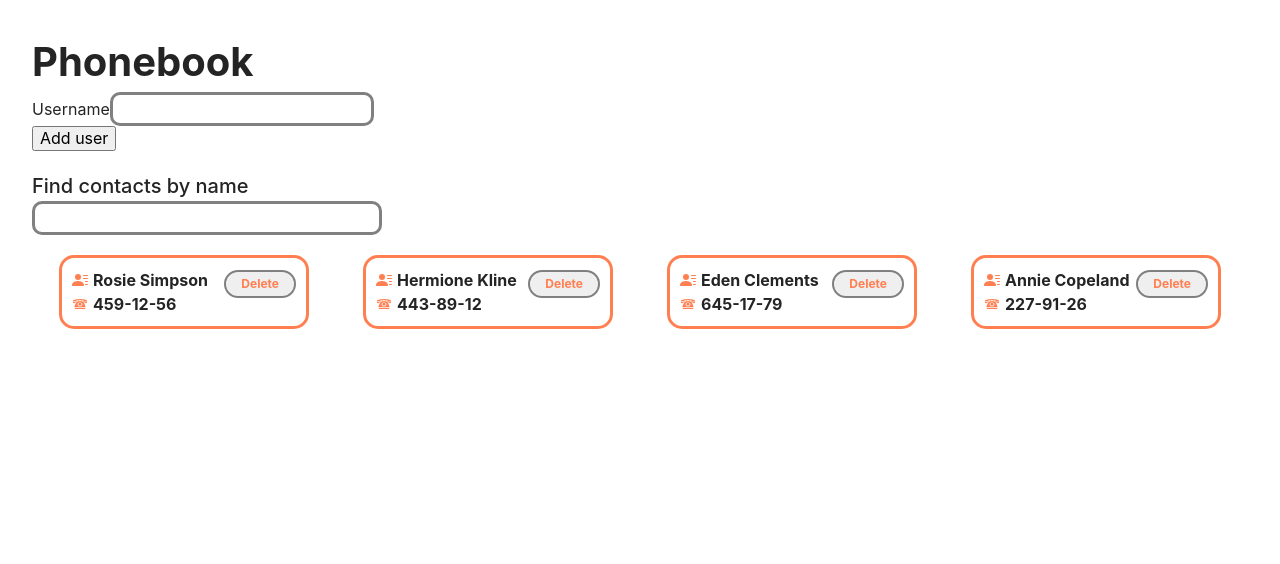
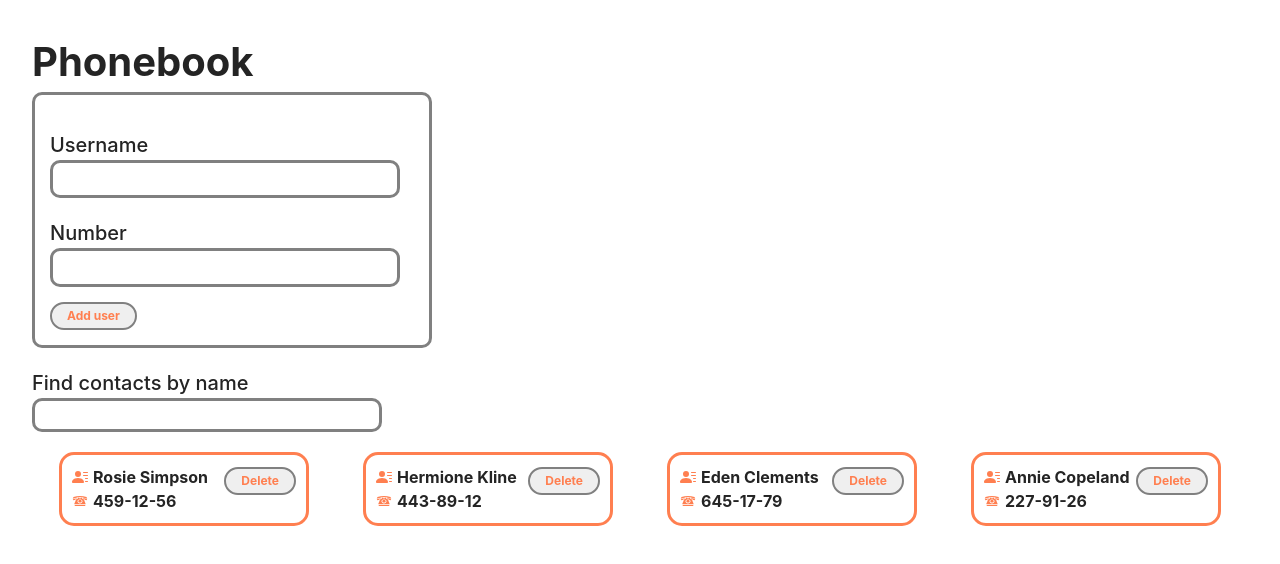
Before and after one commit to Natalie-ingineer/goit-react-hw-03, a React (Vite) app: page / in a window 1280 px wide. Shown: the top 564 px of the page. Built offline with nearby package versions, Linux system fonts and the light colour scheme.

Commit message:
update task 5

```diff
--- a/package.json
+++ b/package.json
@@ -15,7 +15,8 @@
     "modern-normalize": "^2.0.0",
     "react": "^18.2.0",
     "react-dom": "^18.2.0",
-    "react-icons": "^5.0.1"
+    "react-icons": "^5.0.1",
+    "yup": "^1.3.3"
   },
   "devDependencies": {
     "@types/react": "^18.2.43",
--- a/src/components/App.jsx
+++ b/src/components/App.jsx
@@ -1,3 +1,4 @@
+// import { ContactForm } from "./ContactForm/ContactForm";
 import { ContactForm } from "./ContactForm/ContactForm";
 import { ContactList } from "./ContactList/ContactList";
 import { SearchBox } from "./SearchBox/SearchBox";
@@ -31,16 +32,9 @@ export const App = () => {
     });
   };
 
-  const addUser = (newUser, newNumber) => {
+  const addUser = (newUser) => {
     setUsers((prevUsers) => {
-      return [
-        ...prevUsers,
-        {
-          name: newUser,
-          number: newNumber,
-          id: Date.now(),
-        },
-      ];
+      return [...prevUsers, newUser];
     });
   };
 
@@ -52,6 +46,7 @@ export const App = () => {
     <>
       <h1 className="caption">Phonebook</h1>
       <ContactForm onAdd={addUser} />
+      {/* <ContactForm onAdd={addUser} /> */}
       <SearchBox value={nameFilter} onFilter={setNameFilter} />
       <ContactList items={visibleUsers} onDelete={deleteUser} />
     </>
--- a/src/components/Contact/Contact.jsx
+++ b/src/components/Contact/Contact.jsx
@@ -2,15 +2,15 @@ import { BsPersonLinesFill } from "react-icons/bs";
 import { GiRotaryPhone } from "react-icons/gi";
 import css from "./Contact.module.css";
 
-export const Contact = ({ contact, onDeleteUser }) => {
+export const Contact = ({ contact, phonenumber, onDeleteUser }) => {
   return (
     <div className={css.wraper}>
       <div className={css.infoWrap}>
         <p className={css.userName}>
-          <BsPersonLinesFill className={css.icon} /> {contact.name}
+          <BsPersonLinesFill className={css.icon} /> {contact}
         </p>
         <p className={css.userPhone}>
-          <GiRotaryPhone className={css.icon} /> {contact.number}
+          <GiRotaryPhone className={css.icon} /> {phonenumber}
         </p>
       </div>
       <div>
--- a/src/components/ContactForm/ContactForm.jsx
+++ b/src/components/ContactForm/ContactForm.jsx
@@ -1,35 +1,48 @@
+import { Formik, Form, Field, ErrorMessage } from "formik";
+import * as Yup from "yup";
+import { useId } from "react";
 import css from "./ContactForm.module.css";
-import { useId } from "react";
 
 export const ContactForm = ({ onAdd }) => {
   const usernameFieldId = useId();
-  // const handlerSubmit = (evt) => {
-  //   evt.preventDefault();
-  //   onSubmit(evt.target.elements.username.value);
-  //   evt.target.reset();
-  // };
-  // return (
-  //   <form onSubmit={handlerSubmit}>
-  //     <input type="text" name="username" />
-  //     <button type="submit">Submit</button>
-  //   </form>
-  // );
-
-  const handlerSubmit = (evt) => {
-    evt.preventDefault();
-    onAdd(evt.target.elements.name.value);
-    console.log(onAdd);
-    evt.target.reset();
-  };
+  const numberFieldId = useId();
 
   return (
-    <form onSubmit={handlerSubmit}>
-      <div>
-        <label htmlFor={usernameFieldId}>Username</label>
-        <input type="text" name="name" id={usernameFieldId} />
-      </div>
-
-      <button type="submit">Add user</button>
-    </form>
+    <Formik
+      initialValues={{ name: "", number: "" }}
+      onSubmit={(values, actions) => {
+        console.log(values);
+        onAdd({ id: Date.now(), ...values });
+        actions.resetForm();
+      }}
+    >
+      <Form className={css.form}>
+        <div className={css.formWrap}>
+          <label className={css.description} htmlFor={usernameFieldId}>
+            Username
+          </label>
+          <Field
+            className={css.fieldInput}
+            type="text"
+            name="name"
+            id={usernameFieldId}
+          ></Field>
+        </div>
+        <div className={css.formWrap}>
+          <label className={css.description} htmlFor={numberFieldId}>
+            Number
+          </label>
+          <Field
+            className={css.fieldInput}
+            type="number"
+            name="number"
+            id={numberFieldId}
+          ></Field>
+        </div>
+        <button className={css.button} type="submit">
+          Add user
+        </button>
+      </Form>
+    </Formik>
   );
 };
--- a/src/components/ContactForm/ContactForm.module.css
+++ b/src/components/ContactForm/ContactForm.module.css
@@ -0,0 +1,39 @@
+.form {
+  border: 3px solid gray;
+  border-radius: 10px;
+  padding: 15px;
+  width: 400px;
+}
+
+.formWrap {
+  display: flex;
+  flex-direction: column;
+  width: 350px;
+}
+
+.description {
+  margin-top: 20px;
+  font-size: 20px;
+  font-weight: 500;
+}
+
+.fieldInput {
+  border: 3px solid gray;
+  border-radius: 10px;
+  padding: 7px;
+}
+
+.button {
+  margin-top: 15px;
+  display: inline-block;
+  padding: 5px 15px;
+  font-size: 12px;
+  font-weight: bold;
+  text-align: center;
+  text-decoration: none;
+  cursor: pointer;
+  border: 2px solid grey; /* Колір рамки кнопки */
+  color: coral; /* Колір тексту кнопки */
+  border-radius: 15px; /* Закруглені кути */
+  transition: background-color 0.3s ease; /* Плавна зміна колірного фону при наведенні */
+}
--- a/src/components/ContactList/ContactList.jsx
+++ b/src/components/ContactList/ContactList.jsx
@@ -5,7 +5,12 @@ export const ContactList = ({ items, onDelete }) => {
   return (
     <ul className={css.listContacts}>
       {items.map((item) => (
-        <Contact key={item.id} contact={item} onDeleteUser={onDelete}></Contact>
+        <Contact
+          key={item.id}
+          contact={item.name}
+          phonenumber={item.number}
+          onDeleteUser={onDelete}
+        ></Contact>
       ))}
     </ul>
   );
--- a/src/components/SearchBox/SearchBox.jsx
+++ b/src/components/SearchBox/SearchBox.jsx
@@ -1,19 +1,18 @@
 import css from "./SearchBox.module.css";
 import { useId } from "react";
-// import { useState } from "react";
 
 export const SearchBox = ({ value, onFilter }) => {
-  const usernameFieldId = useId();
+  const usernameFieldIdsearch = useId();
   return (
     <div className={css.btnWrap}>
-      <label className={css.description} htmlFor={usernameFieldId}>
+      <label className={css.description} htmlFor={usernameFieldIdsearch}>
         Find contacts by name
       </label>
       <input
         type="text"
         value={value}
         onChange={(evt) => onFilter(evt.target.value)}
-        id={usernameFieldId}
+        id={usernameFieldIdsearch}
       />
     </div>
   );
```
Also changed, not shown: src/components/ContactForm/ContactFormOld.jsx (added, +38 -0 lines), 1 other file (tests, documents, lock files or other folders).
